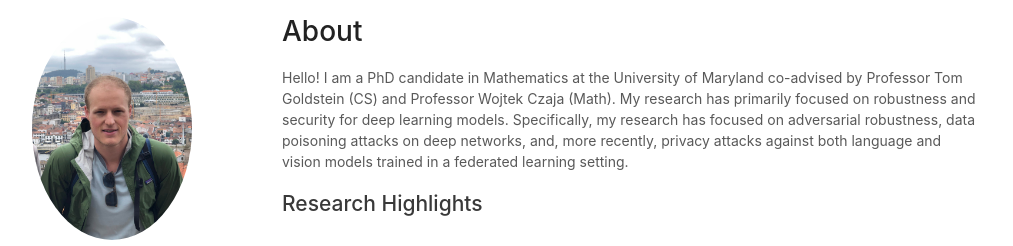
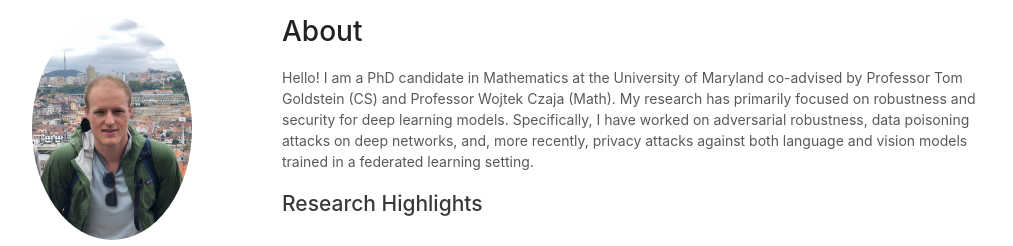
Before and after one commit to lhfowl/lhfowl.github.io, a plain HTML site: page index.html in a window 1280 px wide. Shown: the part 92-338 px from the top of the page, without its empty margins (168-1181 px from the left). Drawn offline with Linux system fonts and the light colour scheme; a script that the page names is missing; files whose address does not match are found by name.

Commit message:
Update index.html

```diff
--- a/index.html
+++ b/index.html
@@ -67,7 +67,7 @@
         <h1>About</h1>
 
         <p>
-             Hello! I am a PhD candidate in Mathematics at the University of Maryland co-advised by Professor Tom Goldstein (CS) and Professor Wojtek Czaja (Math). My research has primarily focused on robustness and security for deep learning models. Specifically, my research has focused on adversarial robustness, data poisoning attacks on deep networks, and, more recently, privacy attacks against both language and vision models trained in a federated learning setting.
+             Hello! I am a PhD candidate in Mathematics at the University of Maryland co-advised by Professor Tom Goldstein (CS) and Professor Wojtek Czaja (Math). My research has primarily focused on robustness and security for deep learning models. Specifically, I have worked on adversarial robustness, data poisoning attacks on deep networks, and, more recently, privacy attacks against both language and vision models trained in a federated learning setting.
 
 
         <h2> Research Highlights </h2>
```
